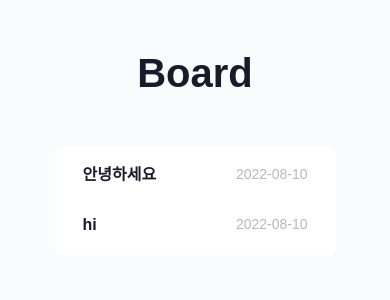
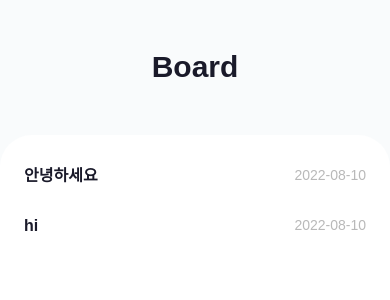
Before and after one commit to zmin9/board, a React (Create React App) app in the folder board/: page / in a window 390 px wide. Shown: the top 300 px of the page. Built offline with nearby package versions, Linux system fonts and the light colour scheme; a web font is replaced by a local one.

Commit message:
feat: add mediaQuery.ts

```diff
--- a/board/src/pages/MainPage.tsx
+++ b/board/src/pages/MainPage.tsx
@@ -5,10 +5,11 @@ import { lightTheme } from '../styles/theme';
 import { BrowserRouter, Route, Routes } from 'react-router-dom';
 import Post from '../components/post/Post';
 import PostList from '../components/list/PostList';
+import mediaQuery from '../styles/mediaQuery';
 
 
 const Background = styled.div`
-  height: 100vw;
+  height: 100vh;
   background: ${({ theme }) => theme.colors.bgMain};
   display: flex;
   flex-direction: column;
@@ -17,15 +18,27 @@ const Background = styled.div`
 
 const Header = styled.div`
   margin: 50px 0;
+
+  ${mediaQuery.small} {
+    span {
+      font-size: 30px;
+    }
+  }
 `;
 
 const ContentBox = styled.section`
   background: ${({ theme }) => theme.colors.bgSub};
-  border-radius: 8px;
-  padding: 4px 4px;
+  border-radius: 16px;
   width: 70vw;
   max-width: 600px;
   height: fit-content;
+
+  ${mediaQuery.small} {
+    width: 100vw;
+    border-radius: 32px 32px 0 0;
+    padding-top: 16px;
+    height: 100%;
+  }
 `;
 
 function MainPage() {
--- /dev/null
+++ b/board/src/styles/mediaQuery.ts
@@ -0,0 +1,11 @@
+const getMediaQuery = (maxWidth: number) => {
+  return `@media (max-width: ${maxWidth}px)`;
+};
+
+const mediaQuery = {
+  large: getMediaQuery(1920),
+  medium: getMediaQuery(800),
+  small: getMediaQuery(428),
+}
+
+export default mediaQuery;
```
